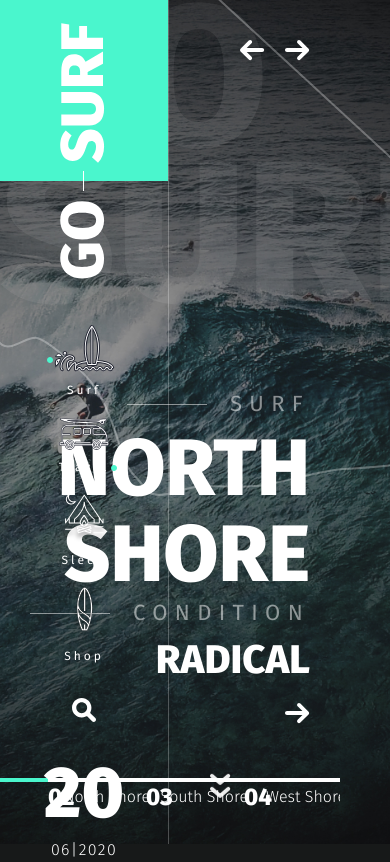
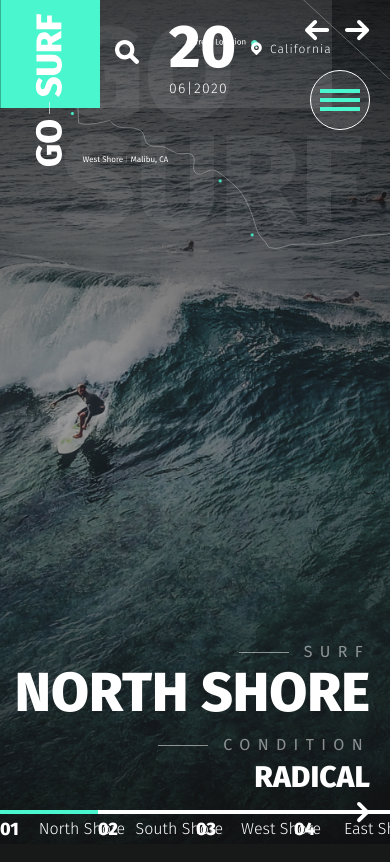
Before and after one commit to igorprots/goserf-lp, a website: page app/index.html in a window 390 px wide. Shown: the top 862 px of the page. Drawn offline with nearby package versions, Linux system fonts and the light colour scheme.

Commit message:
start adaptive

```diff
--- a/app/index.html
+++ b/app/index.html
@@ -59,14 +59,22 @@
           fill="white" />
       </svg>
     </div>
-
+    <div class="menu-btn">
+      <div class="menu-btn__inner">
+        <div class="menu-btn__line"></div>
+        <div class="menu-btn__line"></div>
+        <div class="menu-btn__line"></div>
+      </div>
+
+    </div>
     <div class="header__aside">
       <div class="logo">
         <a href="">
           <img src="img/logo.svg" alt="">
         </a>
       </div>
-      <nav class="menu">
+
+      <nav class="menu" id="menu">
         <ul class="menu__list">
           <li>
             <a href="">
--- a/app/js/main.js
+++ b/app/js/main.js
@@ -84,4 +84,8 @@ $('.quantity').each(function () {
         $(this).toggleClass('active');
     });
 
+    $('.menu-btn').on('click', function () {
+        $('#menu').toggleClass('active')
+    })
+
 });
--- a/app/scss/_media.scss
+++ b/app/scss/_media.scss
@@ -0,0 +1,188 @@
+@media(max-width:1440px) {
+    .logo {
+        img {
+            width: 100px;
+        }
+    }
+
+    .header__title {
+        font-size: 130px;
+        line-height: 108px;
+        top: 20px;
+        left: 60px;
+    }
+
+    .menu {
+        padding-top: 10px;
+    }
+
+    .header__search {
+        padding-bottom: 8px;
+    }
+
+    .header__date {
+        font-size: 60px;
+
+        span {
+            font-size: 14px;
+            padding-top: 0;
+            margin-bottom: 5px;
+        }
+    }
+
+    .header__arrows {
+        left: 130px;
+    }
+
+}
+
+@media(max-width:1366px) {
+    .header__aside {
+        position: absolute;
+        border-right: none;
+        height: 108px;
+        background-color: rgba(#fff, 0.1);
+        text-align: left;
+        display: flex;
+    }
+
+    .menu {
+        padding-top: 0;
+    }
+
+    .menu__list {
+        text-align: center;
+
+        li {
+            display: inline-block;
+        }
+
+        a {
+            padding: 15px;
+
+        }
+    }
+
+    .header__search {
+        padding: 33px 15px 15px;
+    }
+
+    .header__date {
+        padding: 15px;
+    }
+
+    .header__location {
+        margin-top: 42px;
+    }
+
+    .slider-item__info-title {
+        font-size: 65px;
+
+    }
+
+    .header__arrows {
+        left: 20px;
+        bottom: 20px;
+    }
+}
+
+@media(max-width:1340px) {
+    .header__map {
+        svg {
+            width: 500px;
+            height: 250px;
+        }
+    }
+
+    .slider-arrows {
+        top: 20px;
+        right: 20px;
+    }
+
+    .slider-arrows__left {
+        right: 60px;
+    }
+}
+
+@media(max-width:1040px) {
+    .header__arrows {
+        display: none;
+    }
+
+    .menu {
+        background-color: #000;
+        z-index: 22;
+        position: absolute;
+        top: 0;
+        right: 0;
+        left: 0;
+        bottom: 0;
+        display: flex;
+        justify-content: center;
+        align-items: center;
+        transform: translateX(-100%);
+        padding-top: 16px;
+
+        &.active {
+            transform: translateX(0);
+        }
+    }
+
+
+    .header__search {
+        padding: 40px 15px 15px;
+    }
+
+    .slider-item__info {
+        position: absolute;
+        right: 20px;
+        bottom: 17px;
+        text-align: right;
+    }
+
+    .slider-item__info-text {
+        font-size: 30px;
+        line-height: 20px;
+        margin-bottom: 15px;
+    }
+
+    .headline-left {
+        font-size: 16px;
+        line-height: 18px;
+        padding-left: 65px;
+    }
+
+    .slider-item__info-suptext {
+        bottom: 5px;
+    }
+
+    .headline-left::before {
+        width: 50px;
+    }
+
+    .slider-item__info-title {
+        font-size: 55px;
+        line-height: 55px;
+        margin-bottom: 20px;
+    }
+
+    .slider-dotshead {
+        right: 0;
+        left: 0;
+        margin: 0 auto;
+        bottom: 5px;
+    }
+
+    .dots-box {
+        width: 125px;
+    }
+
+    .dots-box__number {
+        font-size: 18px;
+    }
+
+    .dots-box__name {
+        line-height: 18px;
+    }
+
+}
--- a/app/scss/style.scss
+++ b/app/scss/style.scss
@@ -70,6 +70,34 @@
             padding-top: 6px;
             margin-bottom: 20px;
             text-transform: capitalize;
+        }
+    }
+}
+
+.menu-btn {
+    width: 60px;
+    height: 60px;
+    display: flex;
+    justify-content: center;
+    align-items: center;
+    position: absolute;
+    border-radius: 50%;
+    border: 1px solid #fff;
+    right: 20px;
+    top: 70px;
+    z-index: 20;
+    background-color: rgba(255, 255, 255, 0.1);
+
+    &__inner {
+        width: 40px;
+    }
+
+    &__line {
+        height: 4px;
+        background-color: $green;
+
+        +.menu-btn__line {
+            margin-top: 5px;
         }
     }
 }
```
Also changed, not shown: app/css/style.min.css.
